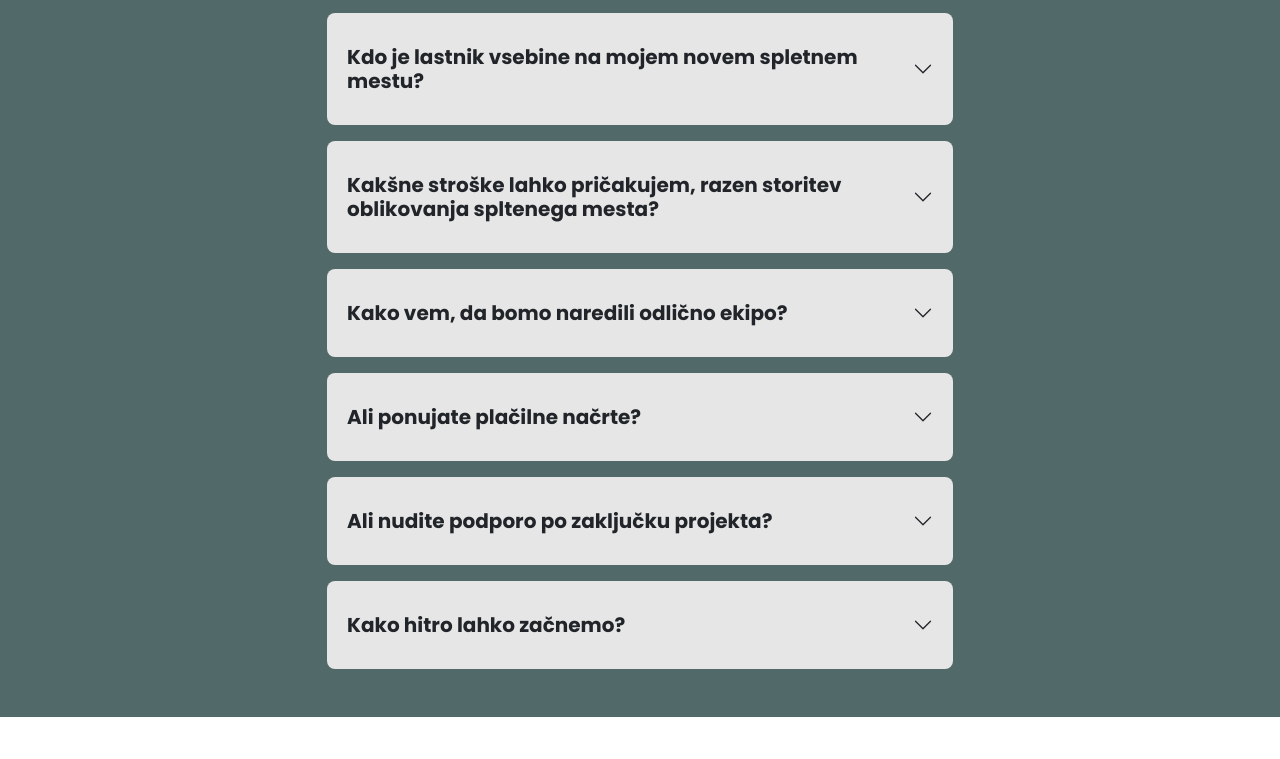
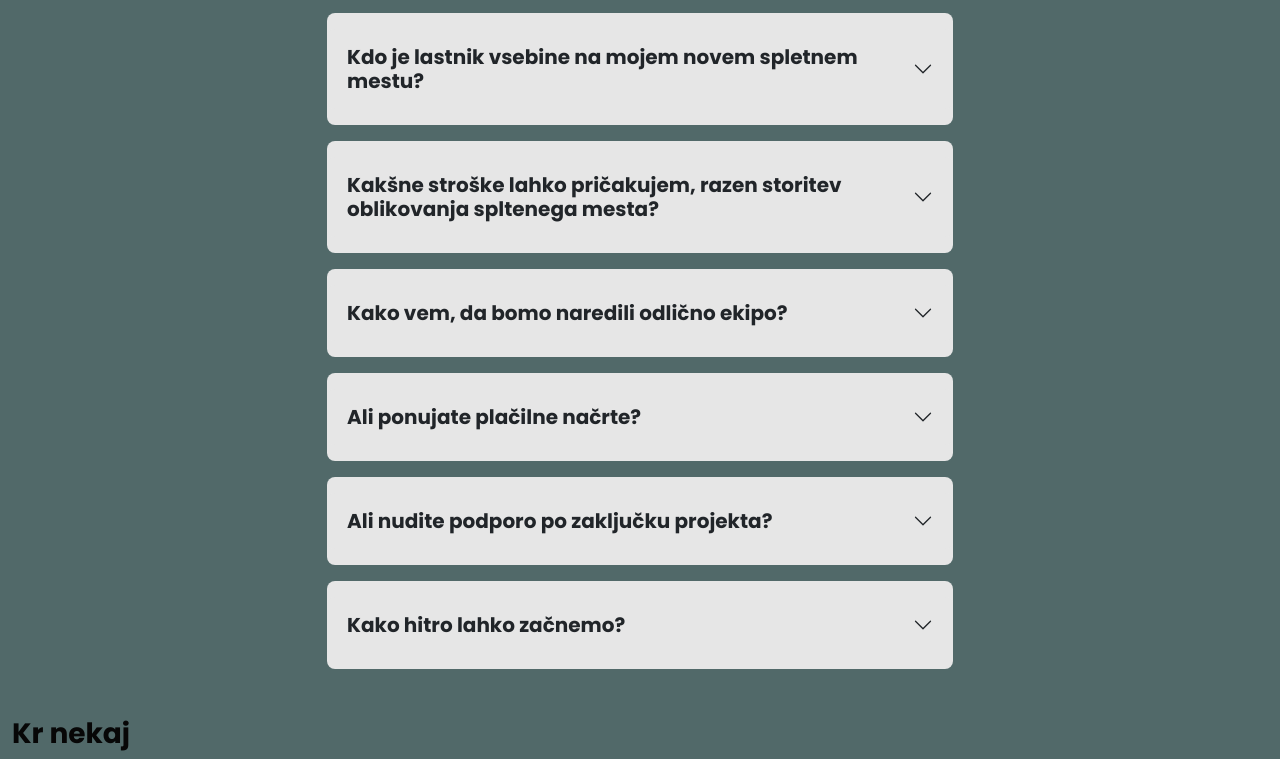
Before and after one commit to Majus1/BLiNK, a plain HTML site: page index.html in a window 1280 px wide. Shown: the part 9189-9948 px from the top of the page. Before the commit the page ends 9906 px from the top, so only its background shows below. Drawn offline with nearby package versions, Linux system fonts and the light colour scheme.

Commit message:
Resolving code strucutre issue

```diff
--- a/index.html
+++ b/index.html
@@ -439,6 +439,8 @@
 
     </div>
 
+    <h3> Kr nekaj</h3>
+
     <!-- Bootstrap JS -->
     <script src="https://cdn.jsdelivr.net/npm/bootstrap@5.1.3/dist/js/bootstrap.bundle.min.js" integrity="sha384-ka7Sk0Gln4gmtz2MlQnikT1wXgYsOg+OMhuP+IlRH9sENBO0LRn5q+8nbTov4+1p" crossorigin="anonymous"></script>
   </body>
```
